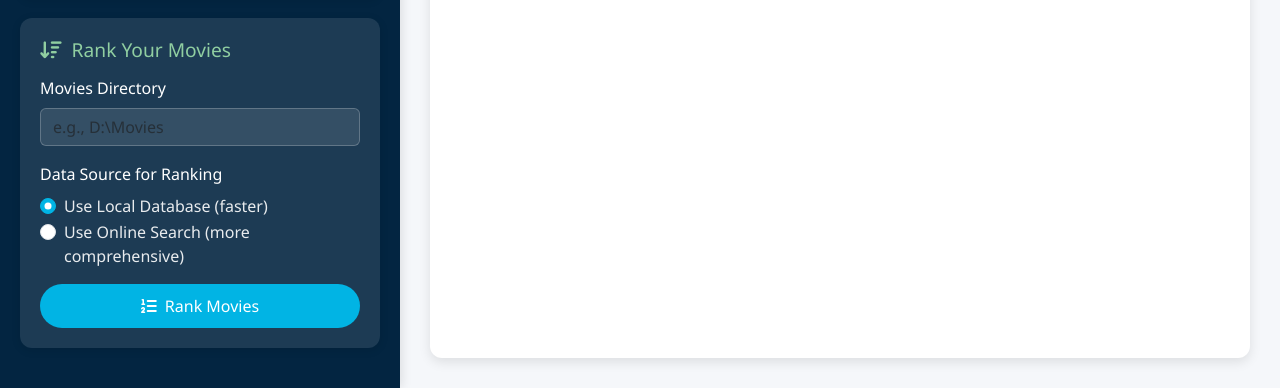
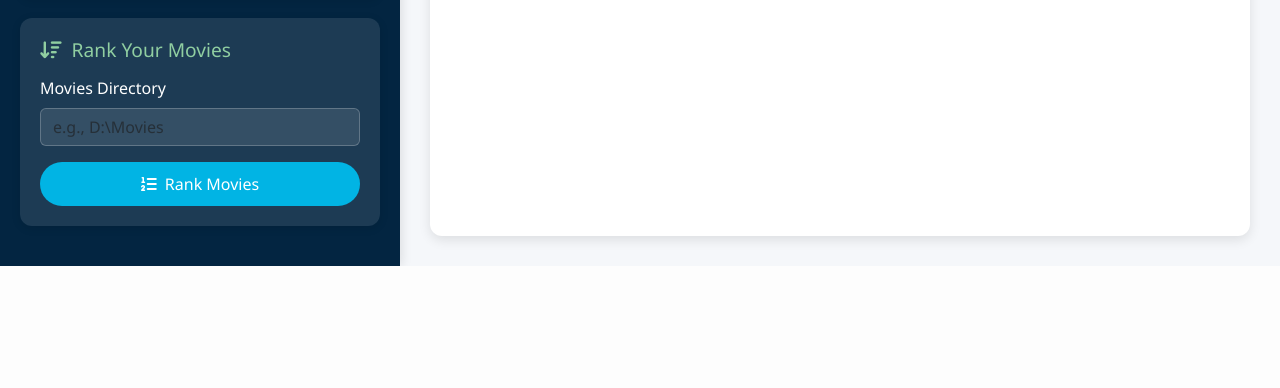
Before and after one commit to basukinath/random-movie-generator, a Flask app: page / in a window 1280 px wide. Shown: the part 803-1191 px from the top of the page. After the commit the page ends 1069 px from the top, so only its background shows below. Run offline with Flask 2, Linux system fonts and the light colour scheme.

Commit message:
Remove data source options from Rank Your Movies section

```diff
--- a/templates/index.html
+++ b/templates/index.html
@@ -370,17 +370,8 @@
                     <input type="text" class="form-control custom-control" id="directory-path" placeholder="e.g., D:\Movies">
                 </div>
 
-                <div class="mb-3">
-                    <label class="form-label">Data Source for Ranking</label>
-                    <div class="form-check">
-                        <input type="radio" class="form-check-input" id="use-json-db-rank" name="data-source-rank" value="json" checked>
-                        <label class="form-check-label" for="use-json-db-rank">Use Local Database (faster)</label>
-                    </div>
-                    <div class="form-check">
-                        <input type="radio" class="form-check-input" id="use-online-rank" name="data-source-rank" value="online">
-                        <label class="form-check-label" for="use-online-rank">Use Online Search (more comprehensive)</label>
-                    </div>
-                </div>
+                <!-- Hidden input for data source to maintain JavaScript functionality -->
+                <input type="hidden" id="use-json-db-rank" name="data-source-rank" value="json" checked>
 
                 <button id="rank-button" class="btn-action w-100">
                     <i class="fas fa-list-ol"></i> Rank Movies
@@ -533,7 +524,7 @@
                                 <div class="movie-genres">${genreTags}</div>
                                 ${movie.overview ? `<p class="movie-overview mt-3">${movie.overview}</p>` : ''}
                                 <div class="movie-links mt-3">
-                                    <a href="${movie.imdb_url}" target="_blank"><i class="fab fa-imdb"></i> View on IMDB</a>
+                                    <a href="${movie.imdb_url}" target="_blank"><i class="fas fa-film"></i> View Details</a>
                                     <a href="${movie.google_url}" target="_blank"><i class="fab fa-google"></i> Search Google</a>
                                 </div>
                             </div>
@@ -557,7 +548,7 @@
 
         document.getElementById('rank-button').addEventListener('click', () => {
             const directory = document.getElementById('directory-path').value.trim();
-            const useJsonDb = document.querySelector('input[name="data-source-rank"]:checked').value === 'json';
+            const useJsonDb = true; // Always use JSON database
 
             if (!directory) {
                 alert('Please enter a directory path');
@@ -581,7 +572,6 @@
                                  role="progressbar" style="width: 100%"></div>
                         </div>
                         <p class="mb-0">Please wait while we analyze and rank your movies...</p>
-                        <small>${useJsonDb ? 'Using local database for faster results' : 'Using online search for most up-to-date information'}</small>
                     </div>
                 </div>
             `;
```
